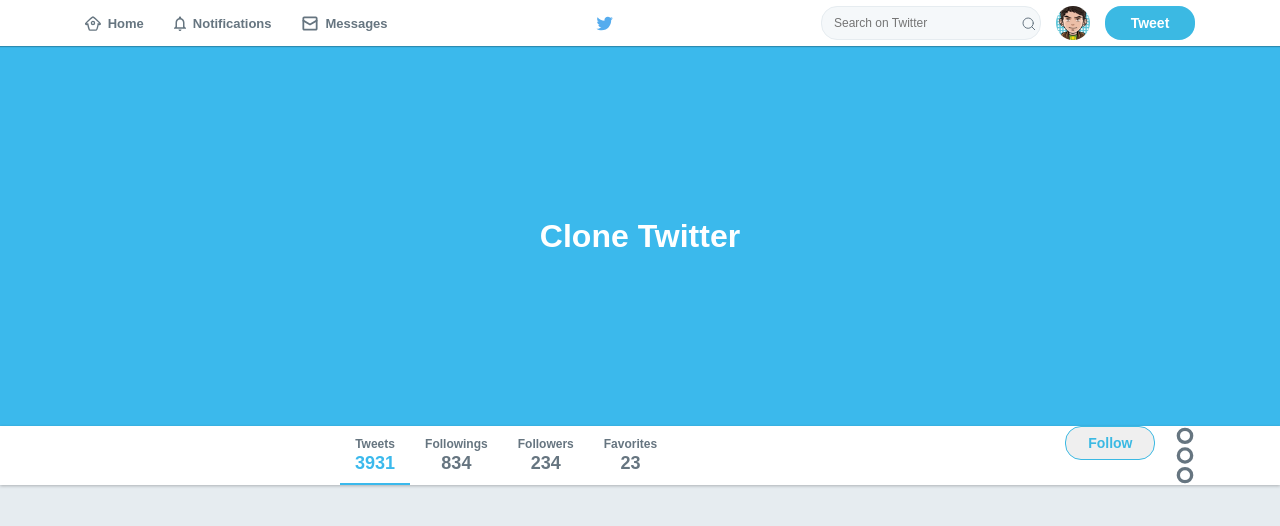
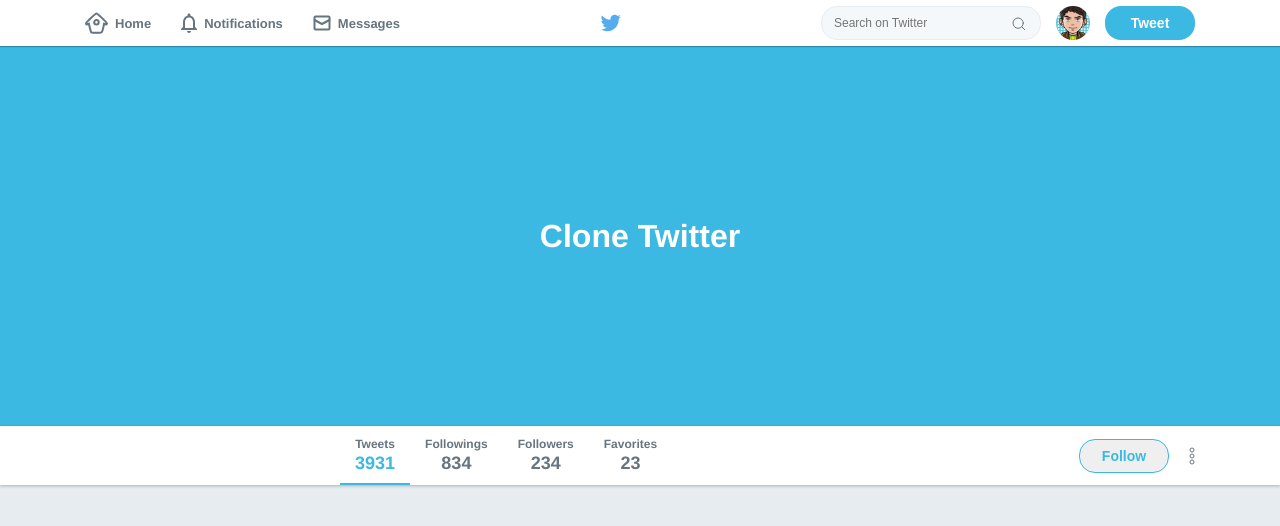
Before and after one commit to robertosousa1/twitter-ui, a plain HTML site: page index.html in a window 1280 px wide. Drawn offline with Linux system fonts and the light colour scheme.

Commit message:
ajuste na estilização

```diff
--- a/styles.css
+++ b/styles.css
@@ -5,8 +5,8 @@
 }
 
 body {
- background: #E6ECF0;
-  font-family: 'Helvetica Neue, Helvetica', Arial, sans-serif;
+  background: #e6ecf0;
+  font-family: "Helvetica Neue", "Helvetica", Arial, sans-serif;
   text-rendering: optimizeLegibility !important;
   -webkit-font-smoothing: antialiased !important;
 }
@@ -34,10 +34,6 @@ header#main-header .content {
   align-items: center;
   justify-content: space-between;
   height: 100%;
-}
-
-header#main-header img {
-  height: 15px;
 }
 
 header#main-header nav ul {
@@ -70,13 +66,13 @@ header#main-header div.side {
 
 header#main-header div.side input {
   width: 220px;
-  border: 1px solid #E6ECF0;
+  border: 1px solid #e6ecf0;
   height: 34px;
   padding: 0 30px 0 12px;
   border-radius: 16px;
   color: #667581;
   font-size: 12px;
-  background: #f5f8fa url('./images/search.svg') no-repeat 200px center;
+  background: #f5f8fa url("/images/search.svg") no-repeat 190px center;
 }
 
 header#main-header div.side img {
@@ -105,7 +101,7 @@ header#main-header div.side button {
 div.banner {
   height: 380px;
   width: 100%;
-  background: #3bb9ec;
+  background: #3bb9e3;
 
   display: flex;
   align-items: center;
@@ -123,6 +119,7 @@ div.bar {
 div.bar .content {
   display: flex;
   justify-content: space-between;
+  align-items: center;
   padding-left: 285px;
   height: 100%;
 }
@@ -136,8 +133,8 @@ div.bar .content ul {
 div.bar .content ul li {
   display: flex;
   flex-direction: column;
+  justify-content: center;
   align-items: center;
-  justify-content: center;
   padding: 0 15px;
   position: relative;
 }
@@ -149,7 +146,7 @@ div.bar .content ul li.active::after {
   position: absolute;
   bottom: 0;
   left: 0;
-  background: #3bb9ec;
+  background: #3bb9e3;
 }
 
 div.bar .content ul li span {
@@ -166,7 +163,7 @@ div.bar .content ul li strong {
 }
 
 div.bar .content ul li.active strong {
-  color: #3bb9ec;
+  color: #3bb9e3;
 }
 
 div.bar .content .actions {
```
